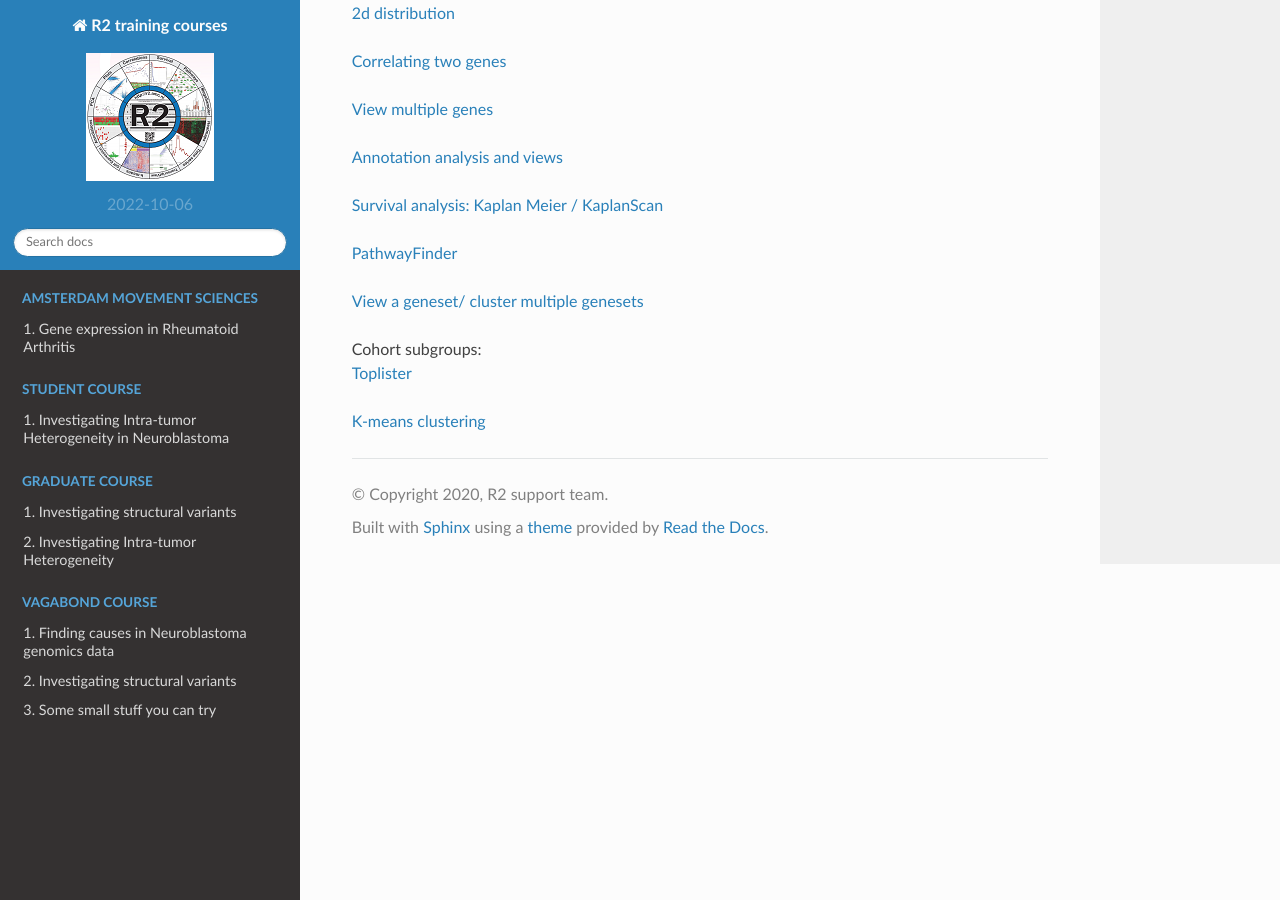
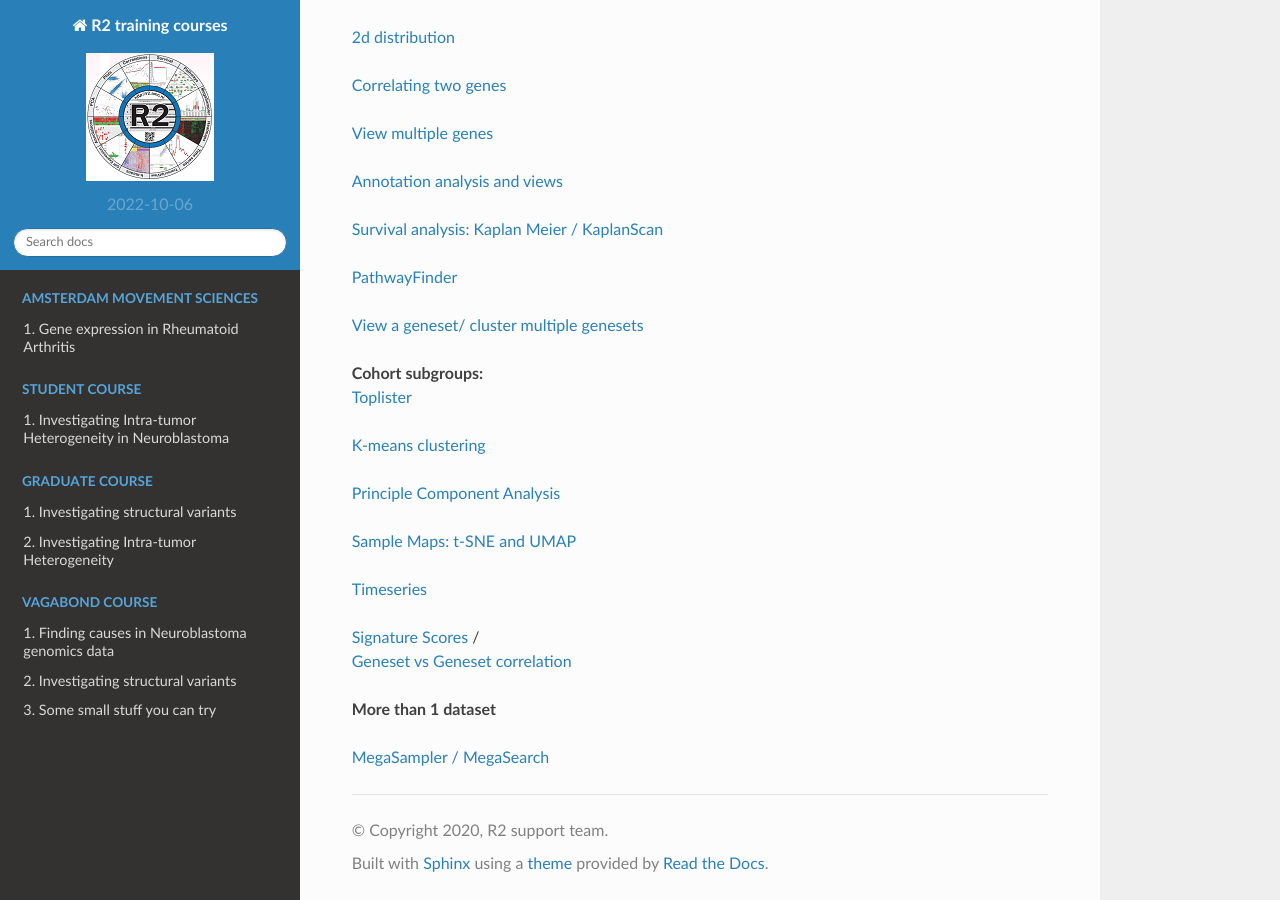
Before and after one commit to antronerds/r2-training-courses, a Sphinx documentation site: the page built from docs/R2IntroductionWorkshop.md, in a window 1280 px wide and 900 px high, scrolled down 2216 px. Built offline with Sphinx 7.4.7 and the Read the Docs theme 2.0.0, drawn with Linux system fonts in a browser that asks for light colours; pages that are not in the unit, such as notebooks, are missing from menus; some of the changed text lies outside the part shown.

Commit message:
Workshop list expanded

```diff
--- a/docs/R2IntroductionWorkshop.md
+++ b/docs/R2IntroductionWorkshop.md
@@ -44,11 +45,11 @@ First presentation
 Second presentation
 ---
 
+**Differential Expression:**
+
 [Differential Expression](https://r2-tutorials.readthedocs.io/en/latest/Differential_Expression.html)
 
 [View a gene in groups](https://r2-tutorials.readthedocs.io/en/latest/One_Gene_View.html)
-
-Differential Expression:
 
 [Differential expression between two / multiple groups](https://r2-tutorials.readthedocs.io/en/latest/Differential_Expression.html)
 
@@ -64,7 +65,7 @@ Differential Expression:
 
 [Heatmap](https://r2-tutorials.readthedocs.io/en/latest/Using_And_Creating_Genesets.htmlp)
 
-Correlations with a gene:
+**Correlations with a gene:**
 [Correlate with a gene](https://r2-tutorials.readthedocs.io/en/latest/Correlating_Genes.html)
 
 [PubSniffer](https://r2-tutorials.readthedocs.io/en/latest/Correlating_Genes.html)
@@ -85,7 +86,20 @@ Correlations with a gene:
 
 [View a geneset/ cluster multiple genesets](https://r2-tutorials.readthedocs.io/en/latest/Using_And_Creating_Genesets.html)
 
-Cohort subgroups:
+**Cohort subgroups:**
 [Toplister](https://r2-tutorials.readthedocs.io/en/latest/Using_And_Creating_Genesets.html)
 
 [K-means clustering](https://r2-tutorials.readthedocs.io/en/latest/K_Means_Clustering.html#k-means-clustering-in-r2)
+
+[Principle Component Analysis](https://r2-tutorials.readthedocs.io/en/latest/Principle_Components_Analysis.html)
+
+[Sample Maps: t-SNE and UMAP](https://r2-tutorials.readthedocs.io/en/latest/tSNE_dimensionality_reduction.html)
+
+[Timeseries](https://r2-tutorials.readthedocs.io/en/latest/Analysing_Time_Series.html)
+
+[Signature Scores](https://r2-tutorials.readthedocs.io/en/latest/Using_Signatures.html) /
+[Geneset vs Geneset correlation](https://r2-tutorials.readthedocs.io/en/latest/Using_Signatures.html)
+
+**More than 1 dataset**
+
+[MegaSampler / MegaSearch](https://r2-tutorials.readthedocs.io/en/latest/Multiple_Datasets.html)
```
Also changed, not shown: other parts of docs/R2IntroductionWorkshop.md (+1 -0 lines).
